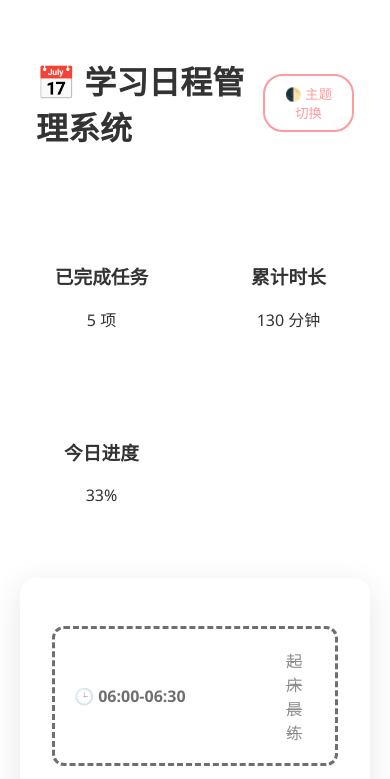
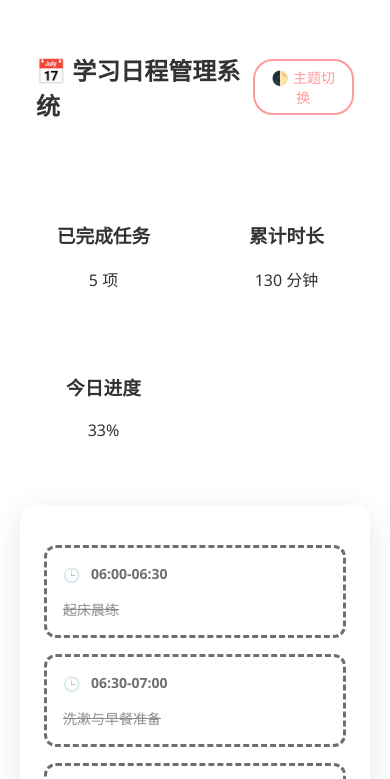
Before and after one commit to xiaokunierse/Schedule, a plain HTML site: page index.html in a window 390 px wide. Shown: the top 779 px of the page. Drawn offline with Linux system fonts and the light colour scheme.

Commit message:
Add files via upload

```diff
--- a/index.html
+++ b/index.html
@@ -2,9 +2,10 @@
 <html lang="zh-CN">
 <head>
     <meta charset="UTF-8">
-    <meta name="viewport" content="width=device-width, initial-scale=1.0">
+    <meta name="viewport" content="width=device-width, initial-scale=1.0, maximum-scale=5.0">
     <title>学习时间表</title>
     <style>
+        /* 原有样式保持不变 */
         :root {
             --primary: #ff9a9e;
             --secondary: #4CAF50;
@@ -80,13 +81,11 @@
             border: 1px solid rgba(var(--primary), 0.1);
         }
 
-        /* 当前任务样式 */
         .current {
             border-color: var(--primary);
             box-shadow: 0 4px 20px rgba(var(--primary), 0.15);
             position: relative;
         }
-
 
         @keyframes line-glow {
             0% { opacity: 0.8; }
@@ -94,7 +93,6 @@
             100% { opacity: 0.8; }
         }
 
-        /* 进度条样式 */
         .progress-container {
             position: absolute;
             bottom: 0;
@@ -156,9 +154,64 @@
             cursor: pointer;
             transition: all 0.3s ease;
         }
+
+        /* 新增响应式样式 */
+        @media (max-width: 768px) {
+            .time-block {
+                flex-direction: column;
+                align-items: flex-start;
+                padding: 1rem;
+            }
+
+            .time-range {
+                width: auto;
+                margin-bottom: 0.5rem;
+                padding-left: 28px;
+            }
+
+            .event {
+                padding-left: 0;
+                margin-left: 0;
+                border-left: none;
+                padding-top: 0.5rem;
+            }
+
+            .stats-grid {
+                grid-template-columns: repeat(auto-fit, minmax(120px, 1fr));
+                gap: 1rem;
+            }
+
+            .stat-card {
+                padding: 1rem;
+            }
+
+            .timeline {
+                padding: 1.5rem;
+            }
+        }
+
+        @media (max-width: 480px) {
+            .header h1 {
+                font-size: 1.5rem;
+            }
+
+            .time-range {
+                font-size: 14px;
+            }
+
+            .event {
+                font-size: 14px;
+            }
+
+            .theme-toggle {
+                padding: 6px 12px;
+                font-size: 14px;
+            }
+        }
     </style>
 </head>
 <body>
+    <!-- 保持原有HTML结构不变 -->
     <div class="container">
         <div class="header">
             <h1>📅 学习日程管理系统</h1>
```
